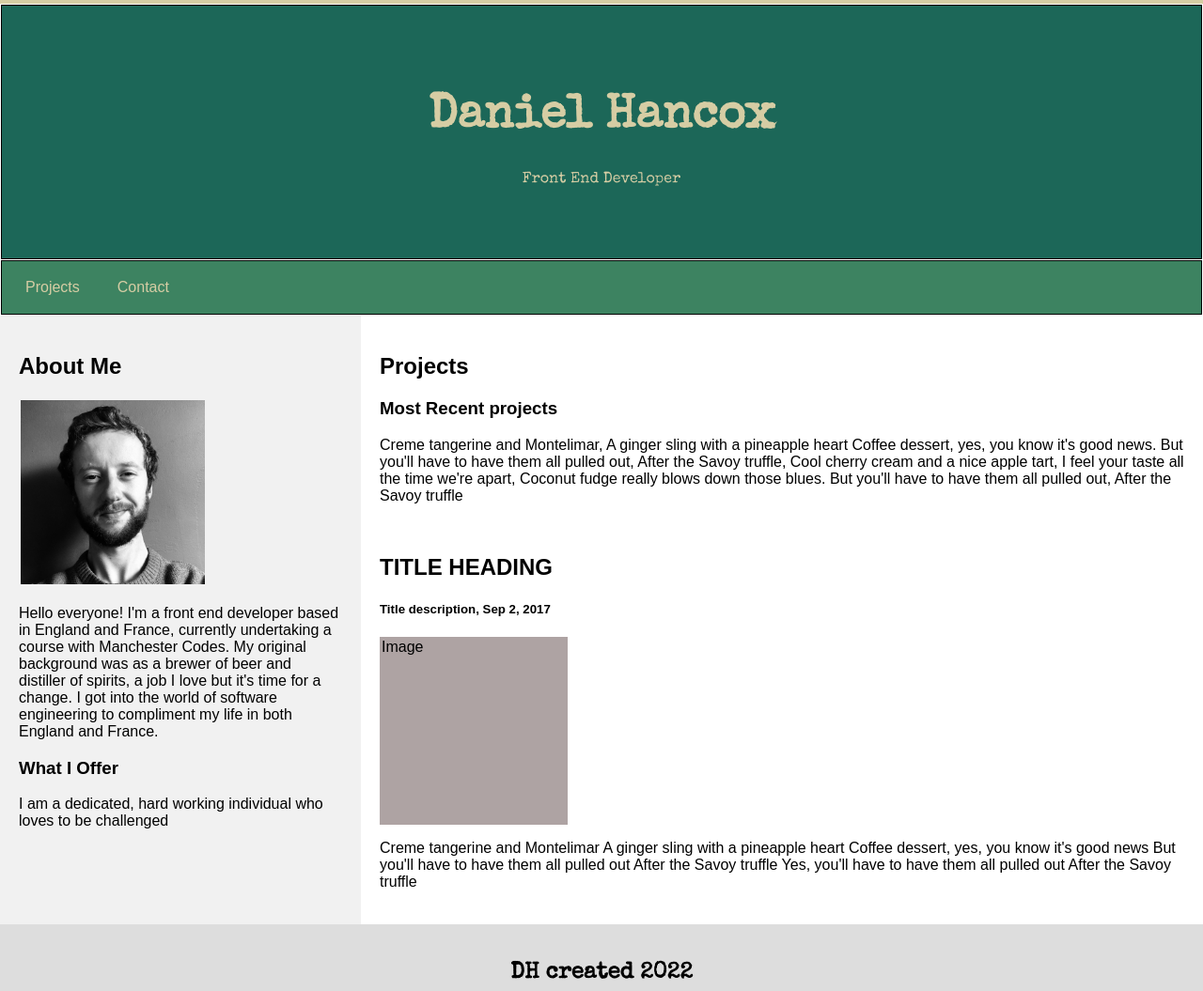
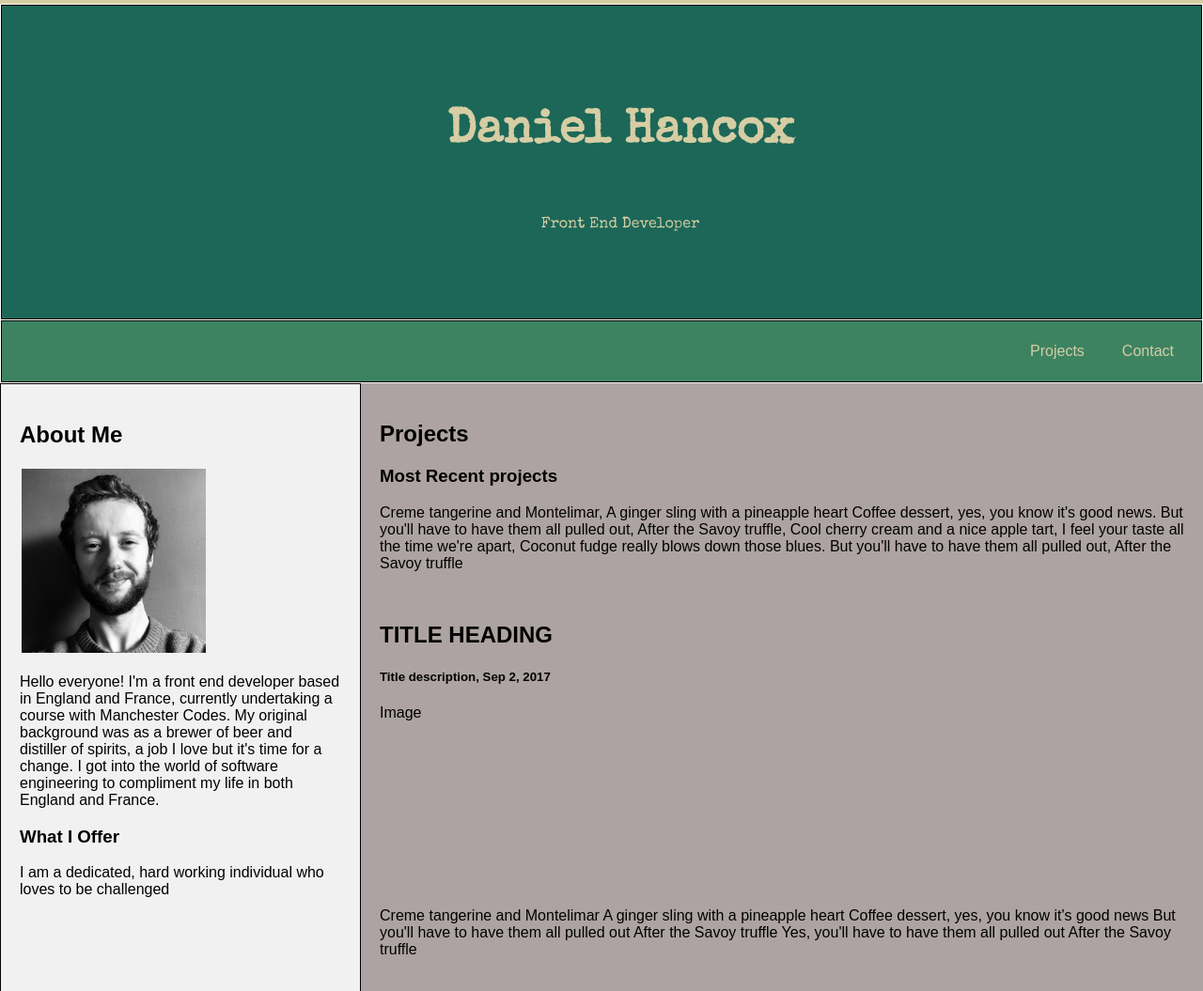
Before and after one commit to DanHancox/portfolios, a plain HTML site: page index2.html in a window 1280 px wide. Shown: the top 1055 px of the page at 94% size. Drawn offline with Linux system fonts and the light colour scheme.

Commit message:
furthercss

```diff
--- a/index2.html
+++ b/index2.html
@@ -17,8 +17,10 @@
 
 <!-- Header -->
 <div class="header">
-    <h1>Daniel Hancox</h1>
-    <p>Front End Developer</p>
+    <ul>
+        <h1>Daniel Hancox</h1><br>
+        <p>Front End Developer</p>
+    </ul>
 </div>
 
 <!-- Navigation Bar -->
--- a/styles.css
+++ b/styles.css
@@ -5,6 +5,7 @@
 
 * {
     box-sizing: border-box;
+
 }
 
 
@@ -16,10 +17,13 @@ body {
 
   /* Header/logo Title */
 .header {
+    display: flex;
     padding: 60px;
     margin: 1px;
-    text-align: center;
+    justify-content: center;
+
     border: 1px solid black;
+    box-shadow: inset 10px 10px 10 10 rgb(102, 113, 107);
     font-family: elitefont;
     background: rgb(28, 103, 88);
     color: rgb(214, 205, 164);
@@ -28,15 +32,23 @@ body {
 
 
 .header h1 {
+    align-items: center;
+
     font-size: 50px;
+    text-align: center;
+}
+
+.header p {
+  text-align: center;
 }
   /* Style the top navigation bar */
 #navbar {
     display: flex;
+    justify-content: end;
     background-color: rgb(61, 131, 97);
     border: 1px solid black;
     margin: 1px;
-    padding: 5px;
+    padding: 9px;
 }
 
   /* Style the navigation bar links */
@@ -49,50 +61,56 @@ body {
 
   /* Change color on hover */
 #navbar a:hover {
-    background-color: #ddd;
+    background-color: rgb(28, 103, 88);
+    border: 1px solid black;
+    box-shadow:
     color: black;
 }
 
   /* Column container */
 .row {
     display: flex;
-    flex-wrap: wrap;
+
 }
 
   /* Create two unequal columns that sits next to each other */
   /* Sidebar/left column */
 .side {
     flex: 30%;
+    justify-content: center;
+    align-items: center;
     background-color: #f1f1f1;
     padding: 20px;
+    border: 1px solid black;
 }
 
   /* Main column */
 .main {
     flex: 70%;
-    background-color: white;
+    background-color: rgb(174, 163, 163);
     padding: 20px;
 }
 
   /* Fake image, just for this example */
 .portrait {
-    flex-wrap: wrap;
+
     background-color: solid black;
     width: 200px;
     height: 200px;
     padding: 2px;
 }
+}
 
 .fakeimg {
     flex-wrap: wrap;
-    background-color: rgb(174, 163, 163);
+    background-color: white;
     width: 200px;
     height: 200px;
     padding: 2px;
 }
   /* Footer */
 .footer {
-    padding: 20px;
+    padding: 10px;
     text-align: center;
     background: #ddd;
     font-family: elitefont;
@@ -103,5 +121,6 @@ body {
     .row, #navbar {
         flex-direction: column;
         align-items: center;
+        justify-content: center;
     }
 }
```
Also changed, not shown: images/IMG_2769-1.jpg (added).
